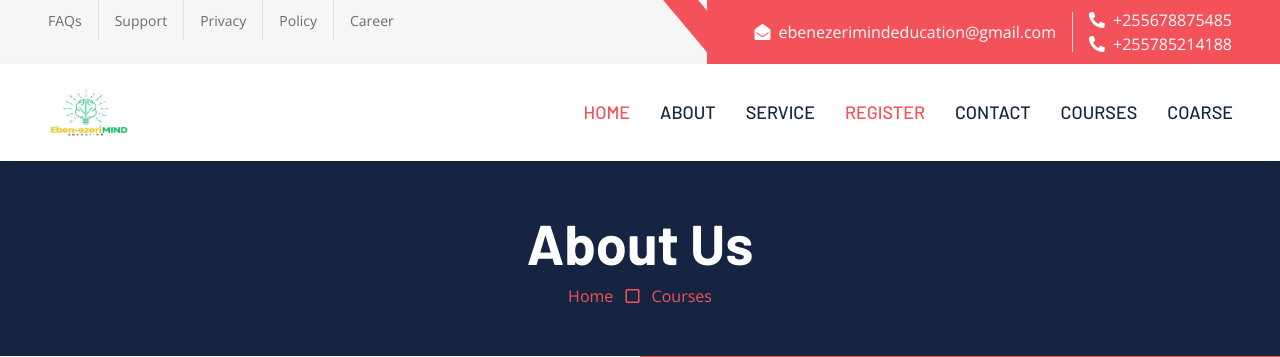
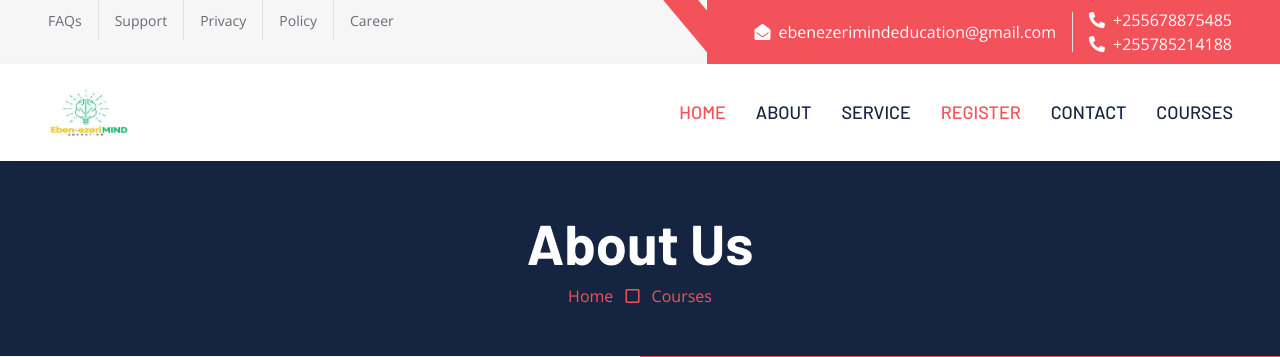
Before and after one commit to Barackwilliam/ebenezeri, a Django app: template apps/templates/about.html in a window 1280 px wide. Shown: the top 357 px of the page. Run offline with Django 3.2, Linux system fonts and the light colour scheme; the template is opened without the code that fills it, so the values that code supplies are empty; some libraries are stand-ins or nearby versions.

Commit message:
Update base.html

```diff
--- a/apps/templates/base.html
+++ b/apps/templates/base.html
@@ -91,7 +91,6 @@
                     </div>
                     <a href="{% url 'contact' %}" class="nav-item nav-link">Contact</a>
                     <a href="{% url 'kozi' %}" class="nav-item nav-link">Courses</a>
-                    <a href="{% url 'kozi' %}" class="nav-item nav-link">Coarse</a>
 
 
                 </div>
```
